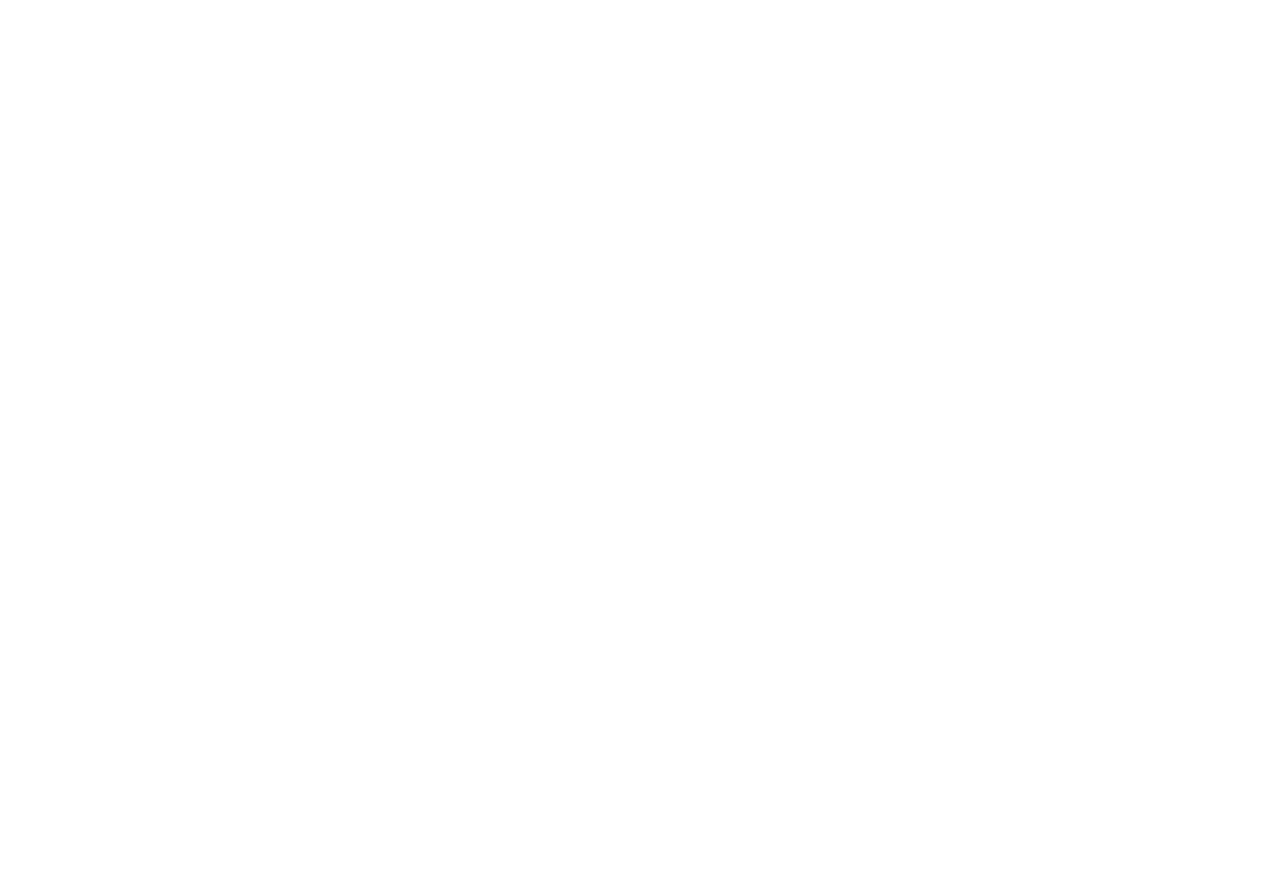
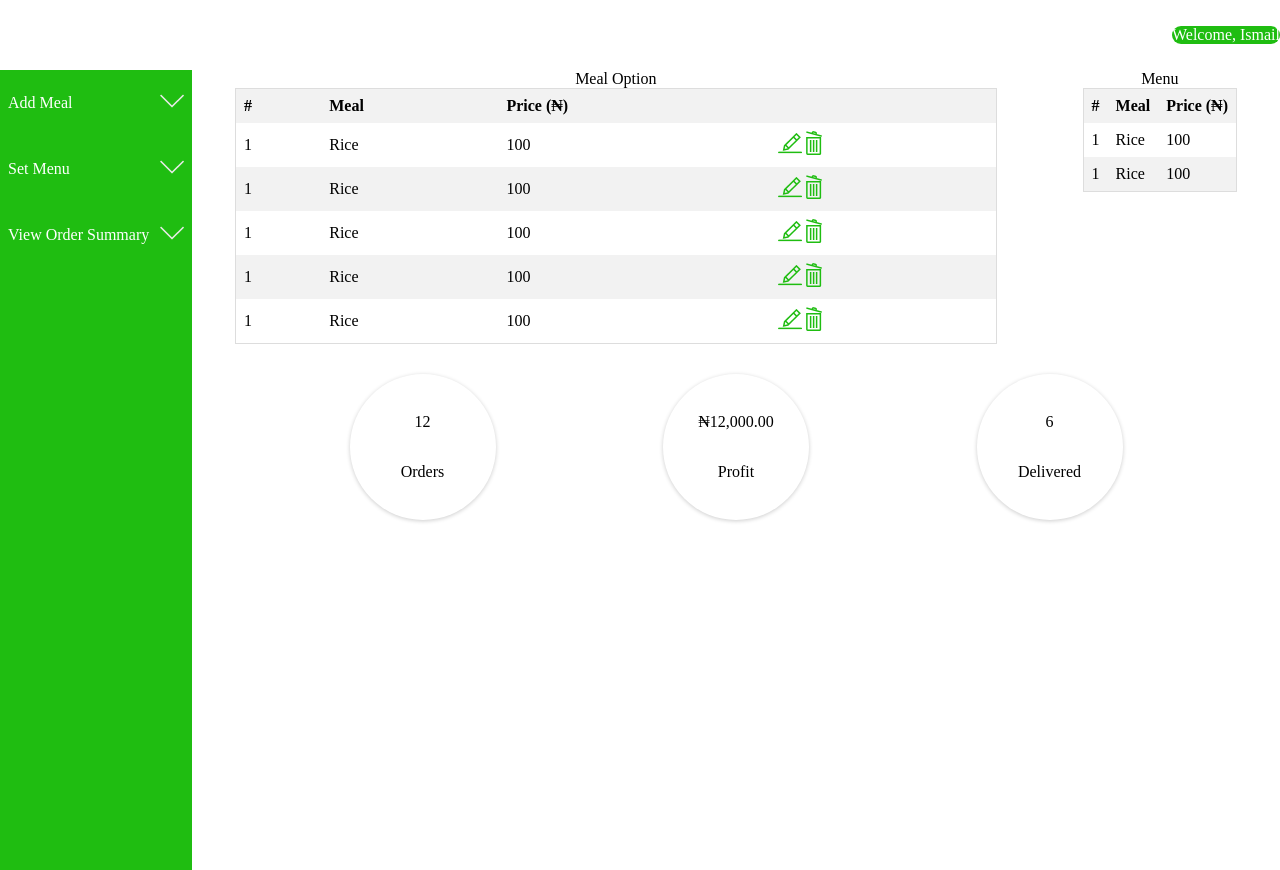
Before and after one commit to CodeIsmail/Book-A-Meal, a plain HTML site: page UI/structure/dashboard.html in a window 1280 px wide. Before the commit the page ends 800 px from the top, so only its background shows below. Drawn offline with Linux system fonts and the light colour scheme.

Commit message:
Implement sign in and dashboard

```diff
--- /dev/null
+++ b/UI/representation/dashboard.css
@@ -0,0 +1,102 @@
+body{
+    margin: 0px;
+}
+
+.dashboard{
+    display: flex;
+    flex-direction: column;
+}
+
+.main-content{
+    display: flex;
+}
+
+.manage{
+    display: flex;
+    flex-direction: column;
+    min-width: 15%;
+    background: rgba(31, 189, 17);
+    height: 100vh;
+    color: white;
+}
+
+.manage-menu{
+    display: flex;
+    align-items: center;
+    justify-content: space-between;
+    margin: 8px;
+}
+
+.summary-contents{
+    width: 100%;
+}
+table {
+    border-collapse: collapse;
+    border-spacing: 0;
+    width: 100%;
+    border: 1px solid #ddd;
+}
+
+th, td {
+    text-align: left;
+    padding: 8px;
+}
+
+tr:nth-child(even){background-color: #f2f2f2}
+
+.table-header{
+    text-align: center;
+}
+
+.header{
+    display: flex;
+    justify-content: flex-end;
+    align-items: center;
+    min-height: 70px;
+}
+
+.header-menu{
+    background: rgba(31, 189, 17);
+    color: white;
+    border-radius: 10px;
+}
+
+.meal-opt-summary{
+    overflow-y: auto;
+    min-width: 70%;
+
+}
+
+.menu-summary{
+    margin: 50px;
+}
+
+.meal-menu-container{
+    display: flex;
+    justify-content: space-around;
+    margin-bottom: 20px;
+
+}
+
+.summary-card{
+    display: flex;
+    justify-content: space-evenly;
+    align-items: center;
+}
+
+.summary{
+    display: flex;
+    flex-direction: column;
+    align-items: center;
+    justify-content: center;
+    padding: 23px;
+    box-shadow: 0 1px 4px 0 rgba(0,0,0,0.2);
+    transition: 0.3s;
+    width: 100px;
+    border-radius: 100px;
+    margin: 10px;
+}
+
+.meal-manage-container{
+    display: flex;
+}
--- a/UI/representation/indexstylesheet.css
+++ b/UI/representation/indexstylesheet.css
@@ -1,5 +1,5 @@
 body{
-    font-family: 'Archivo';
+    font-family: 'Hind';
     min-width: 100%;
     font-size: 14px;
     margin: 0px;
@@ -104,13 +104,21 @@ a{
     justify-content: space-evenly;
     align-items: center;
 }
+
+.menu-card-container{
+    display: flex;
+    height: 100vh;
+    width: 100%;
+    flex-wrap: wrap;
+    justify-content: space-evenly;
+    align-items: center;
+}
 .card {
     box-shadow: 0 4px 8px 0 rgba(0,0,0,0.2);
     transition: 0.3s;
-    width: 22%;
+    width: 300px;
     border-radius: 5px;
     margin: 10px;
-    cursor: pointer;
 }
 
 .card img{
@@ -132,7 +140,7 @@ img {
 
 }
 
-.container h4{
+.container p{
     margin:  0 8px 8px 8px;
     text-align: center;
     font-size: 24px;
--- a/UI/representation/signupstylesheet.css
+++ b/UI/representation/signupstylesheet.css
@@ -88,7 +88,7 @@ a{
     color: rgba(31, 189, 17);
 }
 #submit-btn{
-    background: rgba(31, 189, 17);
+    background: #1fbd11;
     text-decoration-line: none;
     border: none;
     border-radius: .8em;
--- a/UI/structure/dashboard.html
+++ b/UI/structure/dashboard.html
@@ -0,0 +1,202 @@
+<!DOCTYPE html>
+<html>
+
+<head>
+    <meta charset="UTF-8">
+    <link rel="stylesheet" type="text/css" href="../representation/dashboard.css">
+    <link href='https://fonts.googleapis.com/css?family=Hind' rel='stylesheet'>
+    <title>Dashboard</title>
+</head>
+
+<body>
+    <div class="dashboard">
+
+        <div class="header">
+            <div class="header-menu">Welcome, Ismail</div>
+        </div>
+        <div class="main-content">
+            <div class="manage">
+                <div class="manage-menu">
+                    <p>Add Meal</p>
+                    <div>
+                        <img src="../img/arrowhead.png" alt="dropdown">
+                </div> </div>
+                <div class="manage-menu">
+                    <p>Set Menu</p>
+                    <div>
+                        <img src="../img/arrowhead.png" alt="dropdown">
+                </div> </div>
+                <div class="manage-menu">
+                    <p>View Order Summary</p>
+                    <div>
+                        <img src="../img/arrowhead.png" alt="dropdown">
+                </div> </div>
+            </div>
+
+            <div class="summary-contents">
+                <div class="meal-menu-container">
+
+                    <div class="meal-opt-summary">
+                        <table>
+                            <tr>
+                                <div class="table-header">Meal Option</div>
+                            </tr>
+                            <tr>
+                                <th>#</th>
+                                <th>Meal</th>
+                                <th>Price (&#8358;)</th>
+                                <th></th>
+                            </tr>
+                            <tr>
+                                <td>1</td>
+                                <td>
+                                    Rice
+                                </td>
+                                <td>100</td>
+                                <td>
+                                    <div class="meal-manage-container">
+                                        <div>
+                                            <img src="../img/edit.png">
+                                        </div>
+                                        <div>
+                                            <img src="../img/delete.png">
+                                        </div>
+                                    </div>
+                                </td>
+                            </tr>
+                            <tr>
+                                <td>1</td>
+                                <td>
+                                    Rice
+                                </td>
+                                <td>100</td>
+                                <td>
+                                    <div class="meal-manage-container">
+                                        <div>
+                                            <img src="../img/edit.png">
+                                        </div>
+                                        <div>
+                                            <img src="../img/delete.png">
+                                        </div>
+                                    </div>
+                                </td>
+                            </tr>
+
+                            <tr>
+                                <td>1</td>
+                                <td>
+                                    Rice
+                                </td>
+                                <td>100</td>
+                                <td>
+                                    <div class="meal-manage-container">
+                                        <div>
+                                            <img src="../img/edit.png">
+                                        </div>
+                                        <div>
+                                            <img src="../img/delete.png">
+                                        </div>
+                                    </div>
+                                </td>
+                            </tr>
+                            <tr>
+                                <td>1</td>
+                                <td>
+                                    Rice
+                                </td>
+                                <td>100</td>
+                                <td>
+                                    <div class="meal-manage-container">
+                                        <div>
+                                            <img src="../img/edit.png">
+                                        </div>
+                                        <div>
+                                            <img src="../img/delete.png">
+                                        </div>
+                                    </div>
+                                </td>
+                            </tr>
+                            <tr>
+                                <td>1</td>
+                                <td>
+                                    Rice
+                                </td>
+                                <td>100</td>
+                                <td>
+                                    <div class="meal-manage-container">
+                                        <div>
+                                            <img src="../img/edit.png">
+                                        </div>
+                                        <div>
+                                            <img src="../img/delete.png">
+                                        </div>
+                                    </div>
+                                </td>
+                            </tr>
+                        </table>
+                    </div>
+
+                    <div class="menu-summanry">
+                        <table>
+                            <tr>
+                                <div class="table-header">Menu</div>
+                            </tr>
+                            <tr>
+                                <th>#</th>
+                                <th>Meal</th>
+                                <th>Price (&#8358;)</th>
+                            </tr>
+                            <tr>
+                                <td>1</td>
+                                <td>
+                                    Rice
+                                </td>
+                                <td>100</td>
+                            </tr>
+                            <tr>
+                                <td>1</td>
+                                <td>
+                                    Rice
+                                </td>
+                                <td>100</td>
+                            </tr>
+
+                        </table>
+                    </div>
+                </div>
+
+                <div class="summary-card">
+                    <div class="summary">
+                        <div id="order-number">
+                            <p>12</p>
+                        </div>
+                        <div id="order-label">
+                            <p>Orders</p>
+                        </div>
+                    </div>
+
+                    <div class="summary">
+                        <div id="profit-number">
+                            <p>&#8358;12,000.00</p>
+                        </div>
+                        <div id="profit-label">
+                            <p>Profit</p>
+                        </div>
+                    </div>
+
+                    <div class="summary">
+                        <div id="delivered-number">
+                            <p>6</p>
+                        </div>
+                        <div id="delivered-label">
+                            <p>Delivered</p>
+                        </div>
+                    </div>
+                </div>
+
+            </div>
+        </div>
+    </div>
+</body>
+
+</html>
```
Also changed, not shown: UI/structure/index.html (+20 -8 lines), UI/structure/menu.html (+93 -1 lines), UI/structure/register.html (+1 -0 lines), UI/structure/signin.html (+1 -0 lines), UI/img/arrowhead.png (added), UI/img/delete.png (added), UI/img/edit.png (added).
